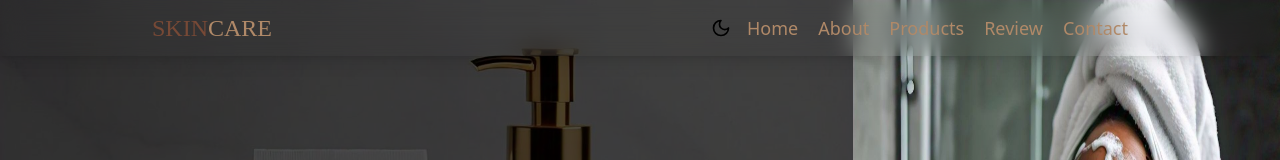
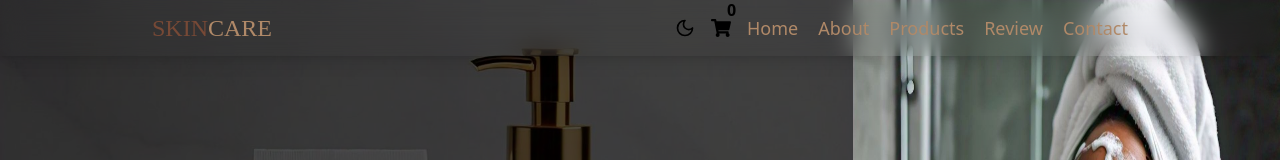
Before and after one commit to NombuK/skincare-beauty, a React (Vite) app: page / in a window 1280 px wide. Shown: the top 160 px of the page. Built offline with nearby package versions, Linux system fonts and the light colour scheme; a web font is replaced by a local one; what tailwindcss-filters would draw is missing.

Commit message:
Added CartIcon with count
Added cart icon to header with the count above it of total items selected.

```diff
--- a/src/App.jsx
+++ b/src/App.jsx
@@ -6,15 +6,57 @@ import Products from "./component/Products";
 import Review from "./component/Review";
 import Contact from "./component/Contact";
 import Footer from "./component/Footer";
-import React from "react";
+import React, { useState } from "react";
 
 function App() {
+  const [cart, setCart] = useState([]);
+
+  const addToCart = (productTitle) => {
+    const existingItem = cart.find((item) => item.title === productTitle);
+    if (existingItem) {
+      setCart(
+        cart.map((item) =>
+          item.title === productTitle
+            ? { ...item, quantity: item.quantity + 1 }
+            : item
+        )
+      );
+    } else {
+      setCart([...cart, { title: productTitle, quantity: 1 }]);
+    }
+  };
+
+  const removeFromCart = (productTitle) => {
+    const existingItem = cart.find((item) => item.title === productTitle);
+    if (existingItem && existingItem.quantity > 1) {
+      setCart(
+        cart.map((item) =>
+          item.title === productTitle
+            ? { ...item, quantity: item.quantity - 1 }
+            : item
+        )
+      );
+    } else {
+      setCart(cart.filter((item) => item.title !== productTitle));
+    }
+  };
+
+  const getCartQuantity = (productTitle) => {
+    const item = cart.find((item) => item.title === productTitle);
+    return item ? item.quantity : 0;
+  };
+
   return (
     <>
-      <Header />
+      <Header cart={cart} />
       <Home />
       <About />
-      <Products />
+      <Products
+        cart={cart}
+        addToCart={addToCart}
+        removeFromCart={removeFromCart}
+        getCartQuantity={getCartQuantity}
+      />
       <Review />
       <Contact />
       <Footer />
--- a/src/component/Cart.jsx
+++ b/src/component/Cart.jsx
@@ -1,12 +1,16 @@
 import React from "react";
 import { FaShoppingCart, FaPlus, FaMinus } from "react-icons/fa";
 
-const AdditionAndSubtraction = ({
+export function calculateTotalItems(cart) {
+  return cart.reduce((total, cartItem) => total + cartItem.quantity, 0);
+}
+
+function AdditionAndSubtraction({
   item,
   addToCart,
   removeFromCart,
   getCartQuantity,
-}) => {
+}) {
   return (
     <div className="product-actions flex justify-around dark:mt-7 gap-4 mt-4">
       <button
@@ -33,6 +37,6 @@ const AdditionAndSubtraction = ({
       </button>
     </div>
   );
-};
+}
 
 export default AdditionAndSubtraction;
--- /dev/null
+++ b/src/component/CartIcon.jsx
@@ -0,0 +1,16 @@
+import React from "react";
+import { FaShoppingCart } from "react-icons/fa";
+
+export default function CartIcon({ cart }) {
+  const totalItems = cart.reduce(
+    (total, cartItem) => total + cartItem.quantity,
+    0
+  );
+
+  return (
+    <section className="relative text-black dark:text-white md:mr-4">
+      <div className=" absolute -top-5 ml-4 font-bold">{totalItems}</div>
+      <FaShoppingCart className="text-xl font-bold" />
+    </section>
+  );
+}
--- a/src/component/Header.jsx
+++ b/src/component/Header.jsx
@@ -1,7 +1,8 @@
 import React, { useState, useEffect } from "react";
 import DarkMode from "./DarkMode";
+import CartIcon from "./CartIcon";
 
-export default function Header() {
+export default function Header({cart}) {
   const [menuVisible, setMenuVisible] = useState(false);
   const [scrolled, setScrolled] = useState(false);
 
@@ -54,6 +55,7 @@ export default function Header() {
           </div>
         </div>
         <DarkMode />
+        <CartIcon cart={cart} />
 
         <div
           className={`${
--- a/src/component/Products.jsx
+++ b/src/component/Products.jsx
@@ -1,10 +1,13 @@
 import React, { useState, useEffect, useRef, useMemo } from "react";
 import AdditionAndSubtraction from "./Cart";
 
-export default function Products() {
+export default function Products({
+  addToCart,
+  removeFromCart,
+  getCartQuantity,
+}) {
   const [activeTab, setActiveTab] = useState("all");
   const productItemsRef = useRef({});
-  const [cart, setCart] = useState([]);
 
   const productItems = [
     {
@@ -213,43 +216,6 @@ export default function Products() {
       : productItems.filter((item) => item.category === activeTab);
   }, [activeTab]);
 
-  const addToCart = (productTitle) => {
-    const existingItem = cart.find((item) => item.title === productTitle);
-
-    if (existingItem) {
-      setCart(
-        cart.map((item) =>
-          item.title === productTitle
-            ? { ...item, quantity: item.quantity + 1 }
-            : item
-        )
-      );
-    } else {
-      setCart([...cart, { title: productTitle, quantity: 1 }]);
-    }
-  };
-
-  const removeFromCart = (productTitle) => {
-    const existingItem = cart.find((item) => item.title === productTitle);
-
-    if (existingItem && existingItem.quantity > 1) {
-      setCart(
-        cart.map((item) =>
-          item.title === productTitle
-            ? { ...item, quantity: item.quantity - 1 }
-            : item
-        )
-      );
-    } else {
-      setCart(cart.filter((item) => item.title !== productTitle));
-    }
-  };
-
-  const getCartQuantity = (productTitle) => {
-    const item = cart.find((item) => item.title === productTitle);
-    return item ? item.quantity : 0;
-  };
-
   const observer = useRef(null);
 
   useEffect(() => {
```
